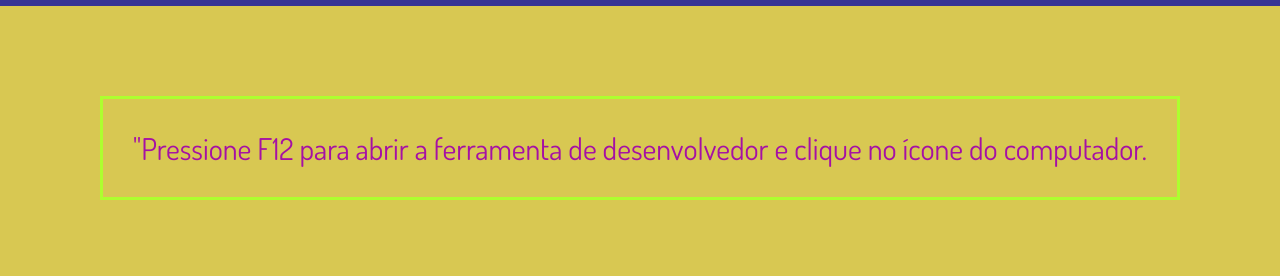
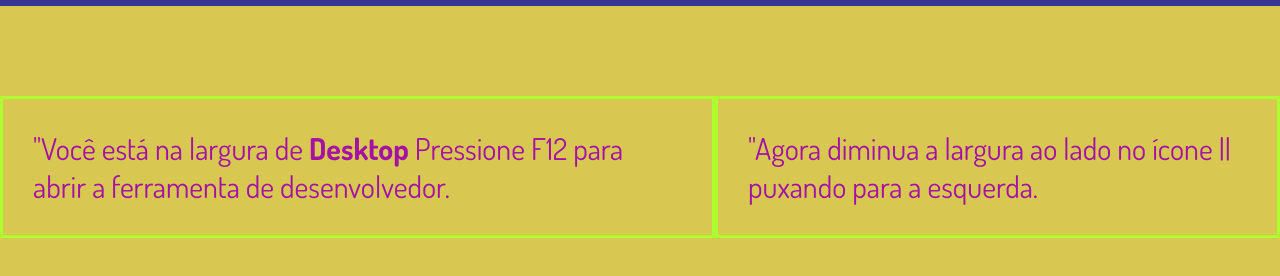
Before and after one commit to romulopena/exemplo-site-responsivo, a plain HTML site: page index.html in a window 1280 px wide. Shown: the part 98-374 px from the top of the page. Drawn offline with Linux system fonts and the light colour scheme.

Commit message:
responsivos

```diff
--- a/index.html
+++ b/index.html
@@ -23,8 +23,10 @@
 
     </header>
     <div class="cx-texto">
-        <p class="orientacao">"Pressione F12 para abrir a ferramenta de desenvolvedor e clique no ícone do computador.</p>
-        <p class="orientacao2">"Diminua mais o tamanho da tela arrastando o botão || para esquerda.</p>
+        <p class="orientacao">"Você está na largura de <b>Desktop</b> Pressione F12 para abrir a ferramenta de desenvolvedor.</p>
+        <p class="orientacao">"Agora diminua a largura ao lado no ícone || puxando para a esquerda.</p>
+        <p class="orientacao2">"Você está na largura de <b>Tablet</b>Diminua mais!! .</p>
         <p class="orientacao3">"Agora sim! esse é o Mobile First do seu projeto!.</p>
+        <p class="orientacao3">"Gostou?! Vamos fazer esse projeto então!.</p>
 </body>
 </html>
```
